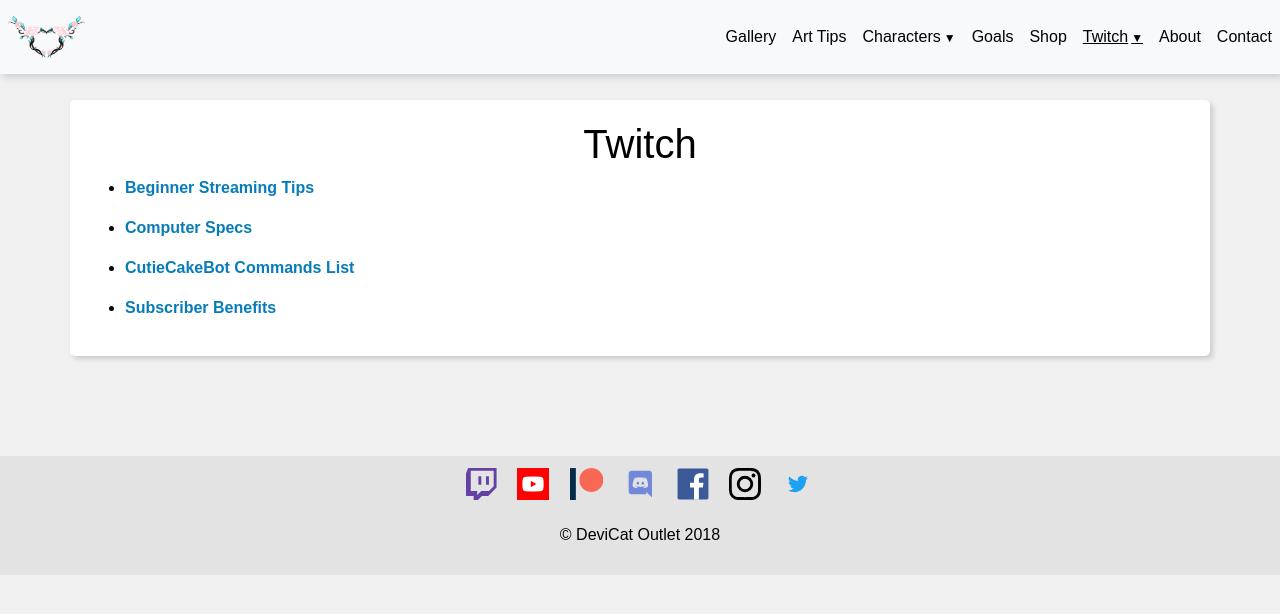
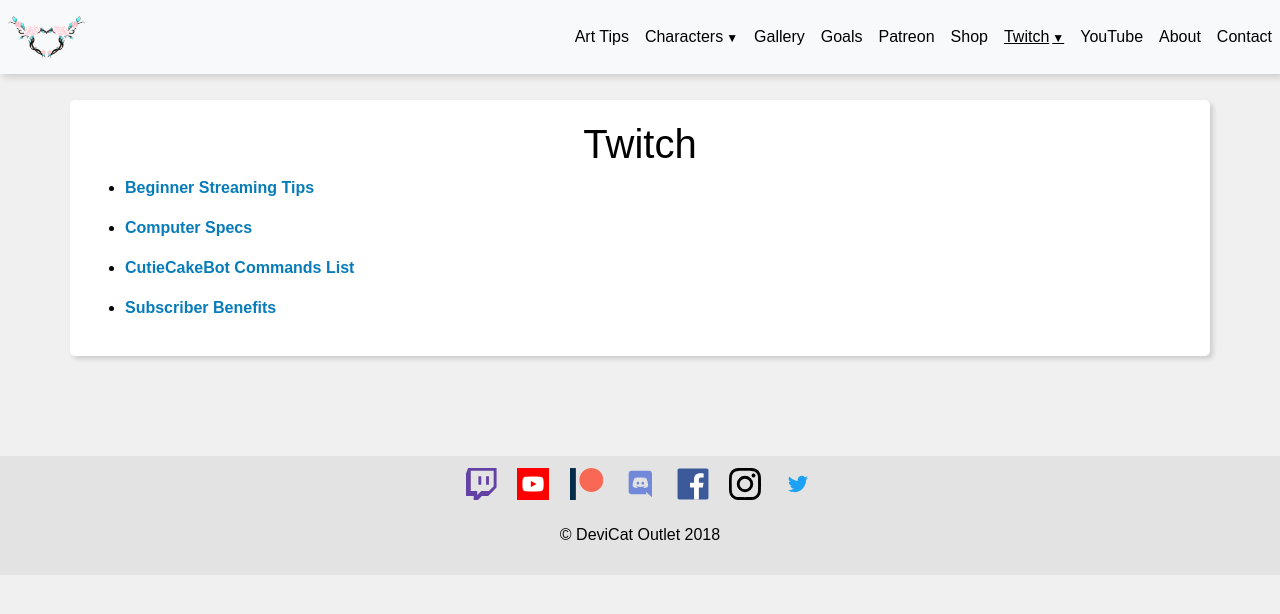
Before and after one commit to DeviCatOutlet/devicatoutlet.github.io, a Jekyll site: the page built from twitch.md, in a window 1280 px wide. Shown: the top 614 px of the page. Built offline with Jekyll 4.4.1, drawn with Linux system fonts in a browser that asks for light colours; our own code applies the rules of GitHub Pages for plain Markdown files; some of the changed lines change nothing that is shown.

Commit message:
Update navigation

```diff
--- a/_config.yml
+++ b/_config.yml
@@ -1,5 +1,4 @@
 nav:
-- Gallery
 - Art Tips
 - Characters:
   - Momoko
@@ -10,12 +9,15 @@ nav:
   - DapperCat
   - CatCupcakes
   - Pets
+- Gallery
 - Goals
+- Patreon: https://www.patreon.com/devicatoutlet/
 - Shop: https://www.redbubble.com/people/devicatoutlet/shop/
 - Twitch:
   - Channel Info
   - Computer Specs
   - Streaming Tips
   - Sub Benefits
+- YouTube: https://www.youtube.com/devicattv/
 - About
 - Contact
```
